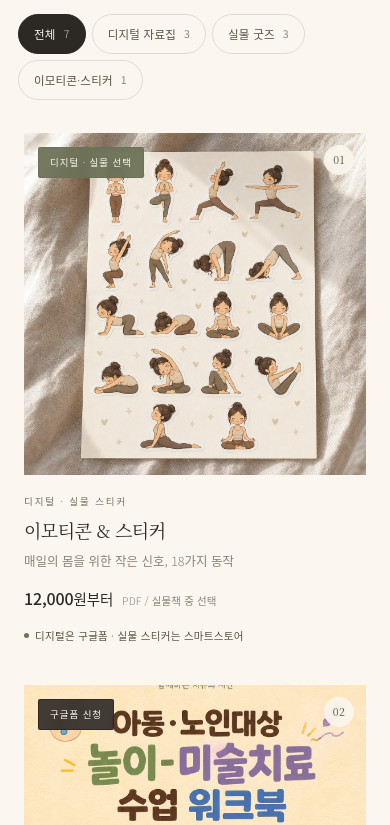
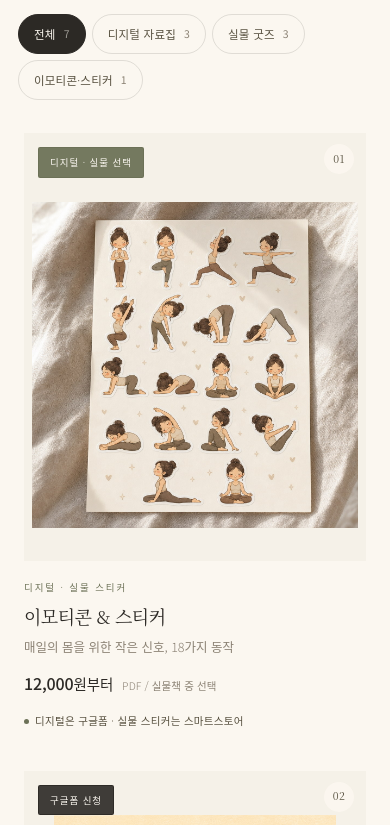
Before and after one commit to khk09031124/Mindmove-shop, a plain HTML site: page index.html in a window 390 px wide. Shown: the part 1400-2225 px from the top of the page. Drawn offline with Linux system fonts and the light colour scheme.

Commit message:
상품 카드 대표이미지 잘림 수정: 카드 전체 object-fit contain + 아이보리 매트 배경, 배지·번호를 표지 위 여백으로 이동
- .card-media 4:5 유지 + padding 상단 48px(모바일 44px), 배경 #F5F1E8
- 01~07 모든 표지가 위아래·좌우 잘림 없이 전체 표시
- 모바일 카드 1:1 → 4:5, 상세 모달 이미지 contain(모바일 포함)
- 좌상단 배지·우상단 번호가 표지 제목을 덮지 않도록 여백 밴드로 이동

```diff
--- a/index.html
+++ b/index.html
@@ -26,6 +26,7 @@
   --paper-2:#F5EEE3;
   --paper-3:#EFE6D8;
   --sand:#E5D9C6;
+  --tile:#F5F1E8;
   --line:rgba(44,41,37,.13);
   --line-soft:rgba(44,41,37,.08);
   --ink:#2C2925;
@@ -218,12 +219,13 @@ ul{padding:0;list-style:none}
 }
 .card{position:relative;display:flex;flex-direction:column;text-align:left;opacity:1;transition:opacity .45s var(--ease),transform .45s var(--ease)}
 .card.hidden{display:none}
-.card-media{position:relative;overflow:hidden;background:var(--paper-3);aspect-ratio:4/5}
-.card-media img{width:100%;height:100%;object-fit:cover;transition:transform 1.1s var(--ease),filter .6s}
-.card:hover .card-media img{transform:scale(1.045)}
-.card-media.contain{background:#FCF7F5}
-.card-media.contain img{object-fit:contain}
-.card:hover .card-media.contain img{transform:none}
+.card-media{
+  position:relative;overflow:hidden;background:var(--tile);aspect-ratio:4/5;
+  padding:48px 10px 10px;
+}
+.card-media img{width:100%;height:100%;object-fit:contain;transition:filter .6s}
+.card:hover .card-media img{filter:saturate(1.03)}
+.card-media.contain{background:var(--tile)}
 .card-badge{
   position:absolute;top:14px;left:14px;z-index:2;background:rgba(251,247,240,.94);
   backdrop-filter:blur(4px);color:var(--ink);font-size:9.5px;letter-spacing:.16em;
@@ -237,7 +239,7 @@ ul{padding:0;list-style:none}
 .card-channel::before{content:"";width:5px;height:5px;border-radius:50%;background:var(--olive);flex:none}
 .card-channel.store::before{background:#c6b193}
 .card-idx{
-  position:absolute;top:12px;right:12px;z-index:2;display:grid;place-content:center;
+  position:absolute;top:11px;right:12px;z-index:2;display:grid;place-content:center;
   width:30px;height:30px;border-radius:50%;
   background:rgba(251,247,240,.86);backdrop-filter:blur(4px);
   font-family:var(--serif);font-size:10.5px;color:var(--ink-2);letter-spacing:.04em;
@@ -611,7 +613,7 @@ ul{padding:0;list-style:none}
   .filters{margin-top:28px;gap:6px}
   .chip{padding:9px 15px;font-size:11.5px}
   .grid{grid-template-columns:1fr;gap:38px;margin-top:30px}
-  .card-media{aspect-ratio:1/1}
+  .card-media{aspect-ratio:4/5;padding:44px 8px 8px}
   .card-title{font-size:18px}
   .card-desc{font-size:12.5px;min-height:0}
   .card-next{padding:28px 24px;min-height:auto}
@@ -638,8 +640,8 @@ ul{padding:0;list-style:none}
     width:100%;max-height:94vh;display:block;overflow:auto;
     border-radius:14px 14px 0 0;
   }
-  .modal-media{aspect-ratio:1/1;min-height:0;width:100%;position:relative}
-  .modal-media img{position:absolute;inset:0;width:100%;height:100%;object-fit:cover}
+  .modal-media{aspect-ratio:4/5;min-height:0;width:100%;position:relative}
+  .modal-media img{position:absolute;inset:0;width:100%;height:100%;object-fit:contain;background:var(--tile)}
   .modal-body{padding:26px 22px 30px}
   .m-title{font-size:22px}
   .m-price .now{font-size:21px}
```
